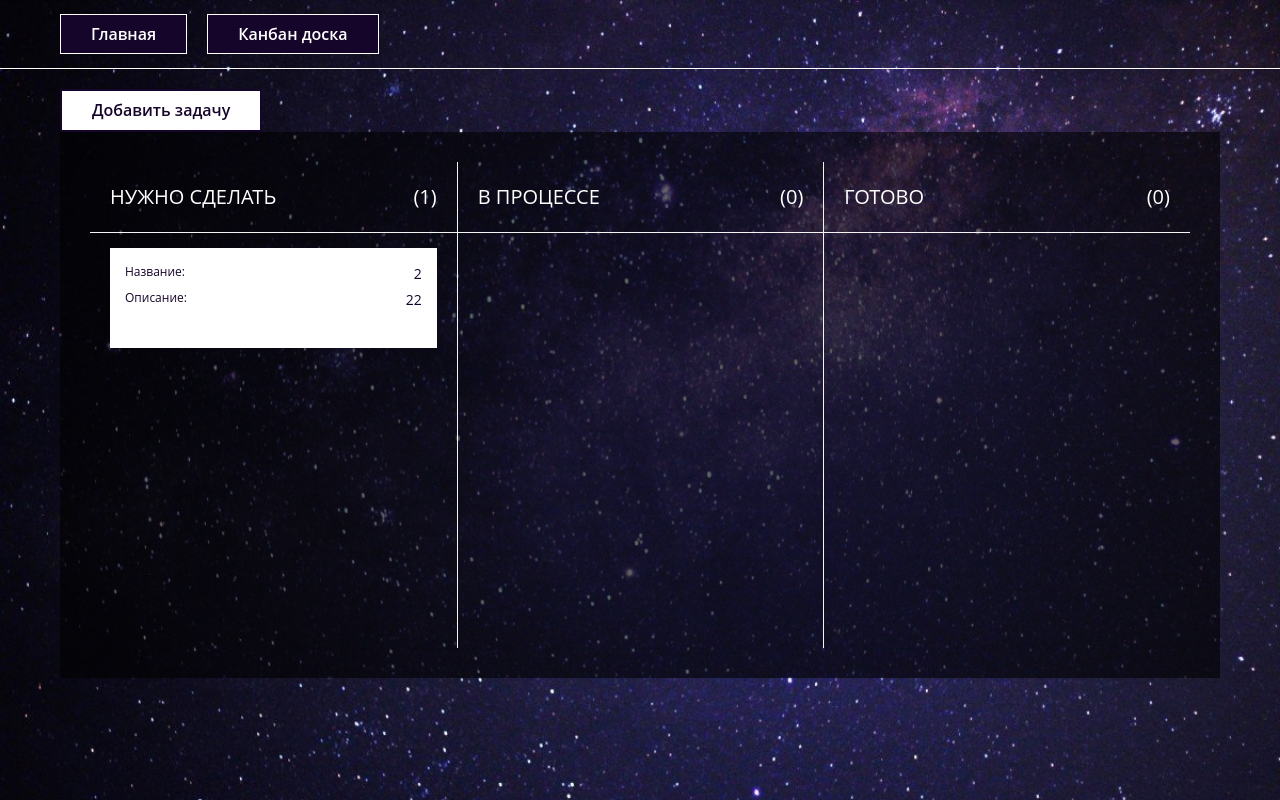
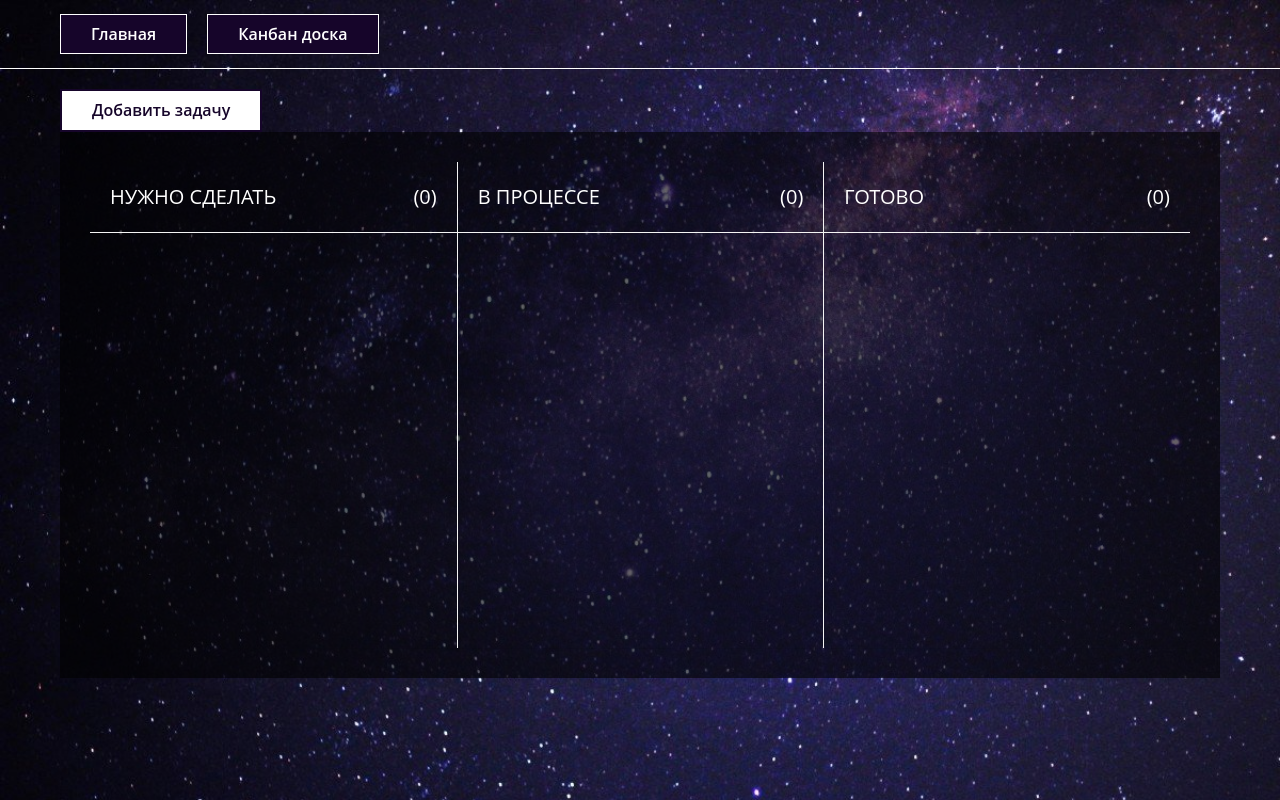
Before and after one commit to maxgrigoriew/task-manager-draggable, a Vue app: page /kanban in a window 1280 px wide. Built offline with nearby package versions, Linux system fonts and the light colour scheme.

Commit message:
add vuex

```diff
--- a/src/components/KanbanBoard.vue
+++ b/src/components/KanbanBoard.vue
@@ -10,6 +10,7 @@ const openTask = (task: ITask): void => {
 };
 
 const updateTasksOnDrop = (itemID: string, columnId: string): void => {
+  console.log(itemID, columnId);
   emit('updateTasksOnDrop', itemID, columnId);
 };
 </script>
--- a/src/main.ts
+++ b/src/main.ts
@@ -2,9 +2,10 @@ import { createApp } from 'vue';
 import '@/assets/scss/main.scss';
 import App from './App.vue';
 import router from './router';
-
+import { store } from './store/index';
 const app = createApp(App);
 
 app.use(router);
+app.use(store);
 
 app.mount('#app');
--- a/src/pages/KanbanPage.vue
+++ b/src/pages/KanbanPage.vue
@@ -1,135 +1,66 @@
 <script lang="ts" setup>
-import { Ref, ref } from 'vue';
+import { onMounted } from 'vue';
 import AppButton from '../components/AppButton.vue';
 import AppInput from '../components/AppInput.vue';
 import AppModal from '../components/AppModal.vue';
 import KanbanBoard from '../components/KanbanBoard.vue';
 import COLUMNS from '../data/columns';
-import { ITask } from './../types/index';
-import generatorColor from 'utils/generator-color';
 
-const tasks: Ref<ITask[]> = ref([
-  {
-    id: '1-1-1-1',
-    title: '2',
-    description: '22',
-    columnId: 'start',
-    background: '#fff',
-  },
-]);
-const FIRST_COLUMN_ID = 'start';
+import { useStore } from 'vuex';
 
-const setInitialForm = (): ITask => ({
-  title: '',
-  description: '',
-  columnId: 'FIRST_COLUMN_ID',
-  id: '',
-  background: '',
-});
+const store = useStore();
 
-const formModal = ref<ITask>({
-  ...setInitialForm(),
-});
-const isOpenModal = ref<boolean>(false);
-
-const openModal = (): void => {
-  isOpenModal.value = true;
-};
-
-const closeModal = (): void => {
-  formModal.value = { ...setInitialForm() };
-  isOpenModal.value = false;
-};
-
-const openTask = (task: ITask): void => {
-  const foundTask = tasks.value.find((i) => i.id === task.id);
-
-  if (foundTask) {
-    formModal.value = { ...foundTask };
-    openModal();
-  }
-};
-
-const addTask = (): void => {
-  const newTask = {
-    ...formModal.value,
-    id: crypto.randomUUID(),
-    columnId: FIRST_COLUMN_ID,
-    background: generatorColor(),
-  };
-  tasks.value.push(newTask);
-  setInitialForm();
-  closeModal();
-};
-
-const updateTask = (id: string) => {
-  const findIndex = tasks.value.findIndex((task) => task.id === id);
-
-  if (findIndex !== -1) {
-    tasks.value[findIndex] = { ...formModal.value };
-  }
-  closeModal();
-};
-
-const removeTask = (id: string) => {
-  tasks.value = tasks.value.filter((task) => task.id !== id);
-  closeModal();
-};
-
-const updateTasksOnDrop = (itemId: string, columnTitle: string) => {
-  const foundTask = tasks.value.find((task) => task.id === itemId);
-
-  if (foundTask) {
-    foundTask.columnId = columnTitle;
-  }
-};
+onMounted(() => store.commit('GET_TASKS_FROM_LOCALSTORAGE'));
 </script>
 
 <template>
   <div>
     <app-button
-      @click="openModal"
+      @click="store.commit('OPEN_MODAL')"
       outline="true"
       >Добавить задачу</app-button
     >
     <kanban-board
-      :tasks="tasks"
+      :tasks="store.state.tasks"
       :columns="COLUMNS"
-      @openTask="openTask"
-      @updateTasksOnDrop="updateTasksOnDrop"
+      @openTask="(task) => store.dispatch('openTask', task)"
+      @updateTasksOnDrop="
+        (itemID, columnId) =>
+          store.dispatch('updateTasksOnDrop', { itemID, columnId })
+      "
     />
 
     <app-modal
-      v-model="formModal"
-      :isOpenModal="isOpenModal"
-      @closeModal="closeModal"
+      v-model="store.state.formModal"
+      :isOpenModal="store.state.isOpenModal"
+      @closeModal="store.dispatch('closeAndClearModal')"
     >
       <app-input
         placeholder="Введите название"
-        v-model="formModal.title"
+        v-model="store.state.formModal.title"
       ></app-input>
 
       <app-input
         placeholder="Введите название"
-        v-model="formModal.description"
+        v-model="store.state.formModal.description"
       ></app-input>
       <div class="modal-buttons">
         <app-button
-          v-if="formModal.id"
-          @click="updateTask(formModal.id)"
+          v-if="store.state.formModal.id"
+          @click="store.dispatch('updateTasks')"
         >
           Обновить</app-button
         >
 
         <app-button
-          v-if="formModal.id"
-          @click="removeTask(formModal.id)"
+          v-if="store.state.formModal.id"
+          @click="store.dispatch('removeTask', store.state.formModal.id)"
         >
           Удалить</app-button
         >
         <app-button
           v-else
-          @click="addTask"
+          @click="store.dispatch('addTask')"
         >
           Добавить</app-button
         >
--- /dev/null
+++ b/src/store/index.ts
@@ -0,0 +1,115 @@
+import { ITask } from 'types';
+import generateColor from 'utils/generate-color';
+import { createStore } from 'vuex';
+
+const FIRST_COLUMN_ID = 'start';
+
+const setInitialForm = (): ITask => ({
+  title: '',
+  description: '',
+  columnId: FIRST_COLUMN_ID,
+  id: '',
+  background: '',
+});
+
+export const store = new createStore({
+  state: {
+    tasks: [{ id: 1, title: '123' }],
+    formModal: { ...setInitialForm() },
+    isOpenModal: false,
+  },
+  mutations: {
+    OPEN_MODAL(state) {
+      state.isOpenModal = true;
+    },
+
+    CLOSE_MODAL(state) {
+      state.isOpenModal = false;
+    },
+
+    GET_TASKS_FROM_LOCALSTORAGE(state) {
+      if (localStorage.getItem('tasks')) {
+        state.tasks = JSON.parse(localStorage.getItem('tasks'));
+      }
+    },
+
+    SET_TASKS_FROM_LOCALSTORAGE(state) {
+      localStorage.setItem('tasks', JSON.stringify(state.tasks));
+    },
+
+    CLEAR_FORM_MODAL(state) {
+      state.formModal = { ...setInitialForm() };
+    },
+
+    ADD_TASK(state) {
+      const newTask: ITask = {
+        ...state.formModal,
+        id: crypto.randomUUID(),
+        columnId: FIRST_COLUMN_ID,
+        background: generateColor(),
+      };
+
+      state.tasks.push(newTask);
+    },
+
+    UPDATE_TASK(state) {
+      let findIndex = state.tasks.findIndex(
+        (task) => task.id === state.formModal.id
+      );
+
+      if (findIndex) {
+        state.tasks[findIndex] = { ...state.formModal };
+      }
+    },
+
+    UPDATE_ON_TASKS_DROP(state, { columnId, itemID }) {
+      const findIndex = state.tasks.findIndex((task) => task.id == itemID);
+      if (findIndex) {
+        state.tasks[findIndex].columnId = columnId = columnId;
+      }
+    },
+
+    REMOVE_TASK(state, taskId) {
+      state.tasks = state.tasks.filter((task) => task.id !== taskId);
+    },
+  },
+  actions: {
+    closeAndClearModal({ commit }) {
+      commit('CLEAR_FORM_MODAL');
+      commit('CLOSE_MODAL');
+    },
+
+    addTask({ commit, state }) {
+      if (!state.formModal.title || !state.formModal.description) return;
+
+      commit('ADD_TASK');
+      commit('SET_TASKS_FROM_LOCALSTORAGE', state.tasks);
+      commit('CLEAR_FORM_MODAL');
+      commit('CLOSE_MODAL');
+    },
+
+    removeTask({ commit, state }, taskId) {
+      commit('REMOVE_TASK', taskId);
+      commit('CLEAR_FORM_MODAL');
+      commit('SET_TASKS_FROM_LOCALSTORAGE', state.tasks);
+      commit('CLOSE_MODAL');
+    },
+
+    openTask({ commit, state }, task) {
+      const foundTask = state.tasks.find((i) => i.id === task.id);
+
+      if (foundTask) {
+        state.formModal = { ...foundTask };
+        commit('OPEN_MODAL');
+      }
+    },
+    updateTasks({ dispatch, commit }) {
+      commit('UPDATE_TASK');
+      dispatch('closeAndClearModal');
+    },
+    updateTasksOnDrop({ commit, state }, { itemID, columnId }) {
+      commit('UPDATE_ON_TASKS_DROP', { columnId, itemID });
+      commit('SET_TASKS_FROM_LOCALSTORAGE', state.tasks);
+    },
+  },
+});
```
Also changed, not shown: src/store.ts (deleted, +0 -9 lines), src/utils/generate-color.ts (renamed from src/utils/generator-color.ts).
